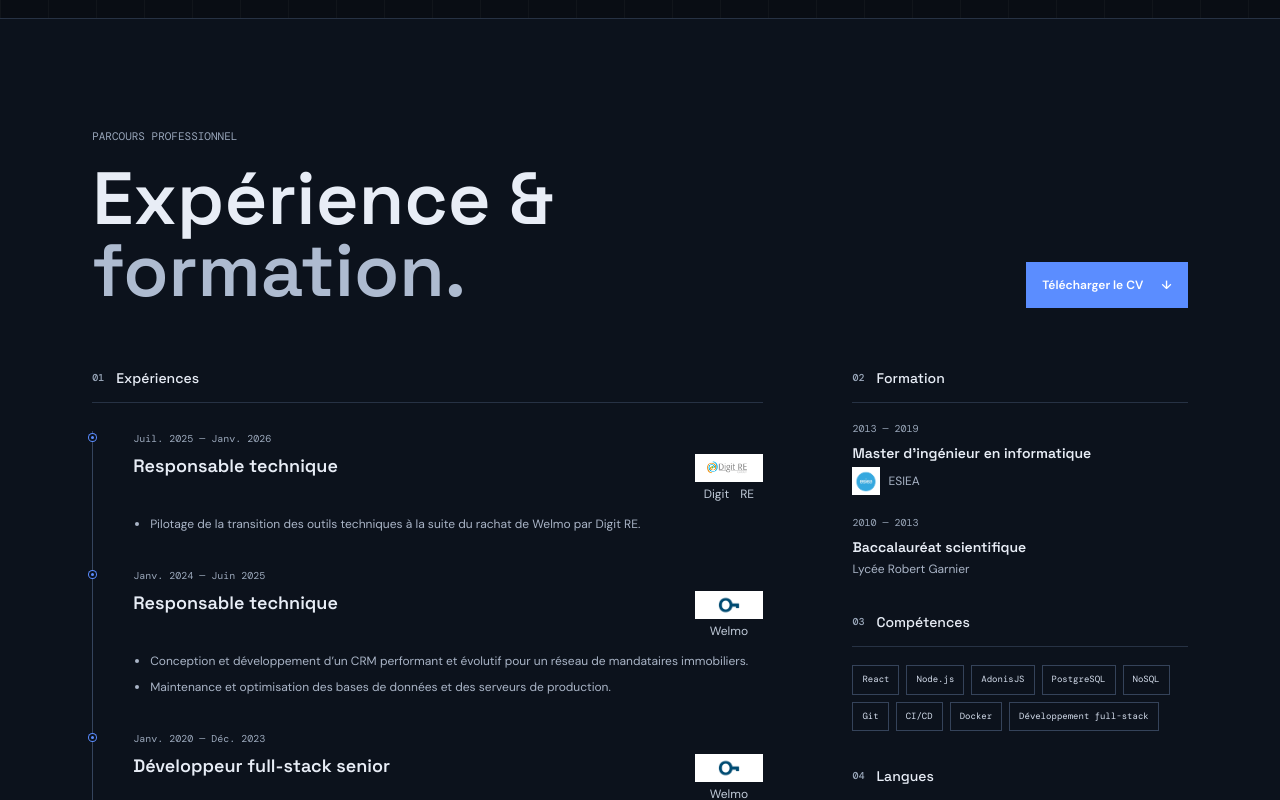
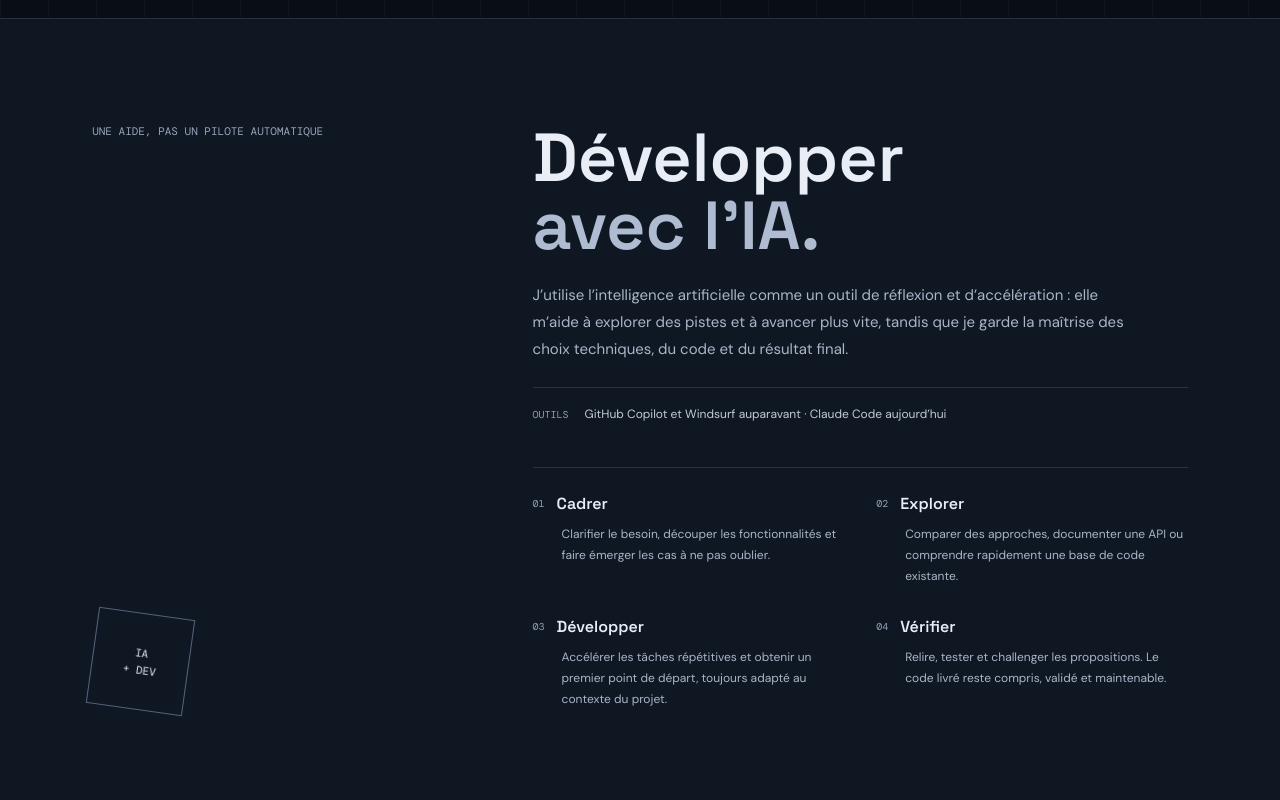
Before and after one commit to alexandrechabs/portfolio2, a React (Vite) app: page / in a window 1280 px wide. Shown: the part 4920-5720 px from the top of the page. Built offline with nearby package versions, Linux system fonts and the light colour scheme.

Commit message:
add ia part

```diff
--- a/src/App.tsx
+++ b/src/App.tsx
@@ -1,4 +1,5 @@
 import { AboutSection } from "./components/AboutSection";
+import { AISection } from "./components/AISection";
 import { ContactSection } from "./components/ContactSection";
 import { CVSection } from "./components/CVSection";
 import { HeroSection } from "./components/HeroSection";
@@ -14,6 +15,7 @@ function App() {
         <HeroSection />
         <ProjectsSection />
         <AboutSection />
+        <AISection />
         <CVSection />
         <ContactSection />
       </main>
--- /dev/null
+++ b/src/components/AISection.tsx
@@ -0,0 +1,91 @@
+const steps = [
+  {
+    number: "01",
+    title: "Cadrer",
+    description:
+      "Clarifier le besoin, découper les fonctionnalités et faire émerger les cas à ne pas oublier.",
+  },
+  {
+    number: "02",
+    title: "Explorer",
+    description:
+      "Comparer des approches, documenter une API ou comprendre rapidement une base de code existante.",
+  },
+  {
+    number: "03",
+    title: "Développer",
+    description:
+      "Accélérer les tâches répétitives et obtenir un premier point de départ, toujours adapté au contexte du projet.",
+  },
+  {
+    number: "04",
+    title: "Vérifier",
+    description:
+      "Relire, tester et challenger les propositions. Le code livré reste compris, validé et maintenable.",
+  },
+];
+
+export function AISection() {
+  return (
+    <section
+      className="border-y border-line bg-section px-[clamp(24px,7.2vw,104px)] py-[105px] max-[760px]:px-6 max-[760px]:py-[78px]"
+      id="ia"
+    >
+      <div className="grid grid-cols-[0.7fr_1.3fr] gap-[8%] max-[760px]:grid-cols-1 max-[760px]:gap-9">
+        <div className="flex flex-col items-start justify-between max-[760px]:flex-row max-[760px]:items-center">
+          <p className="mb-[22px] font-mono text-[11px] leading-[1.4] text-muted uppercase max-[760px]:m-0">
+            Une aide, pas un pilote automatique
+          </p>
+          <span
+            className="grid size-[97px] rotate-[8deg] place-content-center border border-[#53627a] font-mono text-center text-[11px] leading-[1.5] text-paper max-[760px]:size-[66px]"
+            aria-hidden="true"
+          >
+            IA
+            <br />+ DEV
+          </span>
+        </div>
+
+        <div>
+          <h2 className="mb-[22px] font-display text-[clamp(42px,5.4vw,68px)] leading-[1] font-semibold tracking-[0] max-[760px]:text-[clamp(42px,10vw,60px)]">
+            Développer
+            <br />
+            <span className="text-[#aebbd0]">avec l’IA.</span>
+          </h2>
+          <p className="m-0 max-w-[610px] text-[15px] leading-[1.8] text-[#aab5c7]">
+            J’utilise l’intelligence artificielle comme un outil de réflexion et
+            d’accélération : elle m’aide à explorer des pistes et à avancer plus
+            vite, tandis que je garde la maîtrise des choix techniques, du code
+            et du résultat final.
+          </p>
+
+          <div className="mt-6 flex flex-wrap items-baseline gap-x-4 gap-y-2 border-t border-line pt-4">
+            <span className="font-mono text-[10px] text-[#91a0b6] uppercase">
+              Outils
+            </span>
+            <p className="m-0 text-xs leading-[1.7] text-[#c1cbd9]">
+              GitHub Copilot et Windsurf auparavant · Claude Code aujourd’hui
+            </p>
+          </div>
+
+          <ol className="mt-[42px] grid grid-cols-2 gap-x-8 gap-y-7 border-t border-line pt-6 max-[560px]:grid-cols-1 max-[560px]:gap-y-6">
+            {steps.map((step) => (
+              <li className="list-none" key={step.number}>
+                <div className="mb-2 flex items-center gap-3">
+                  <span className="font-mono text-[10px] text-[#91a0b6]">
+                    {step.number}
+                  </span>
+                  <h3 className="m-0 font-display text-base font-semibold text-paper">
+                    {step.title}
+                  </h3>
+                </div>
+                <p className="m-0 pl-[29px] text-xs leading-[1.75] text-[#aab5c7]">
+                  {step.description}
+                </p>
+              </li>
+            ))}
+          </ol>
+        </div>
+      </div>
+    </section>
+  );
+}
```
